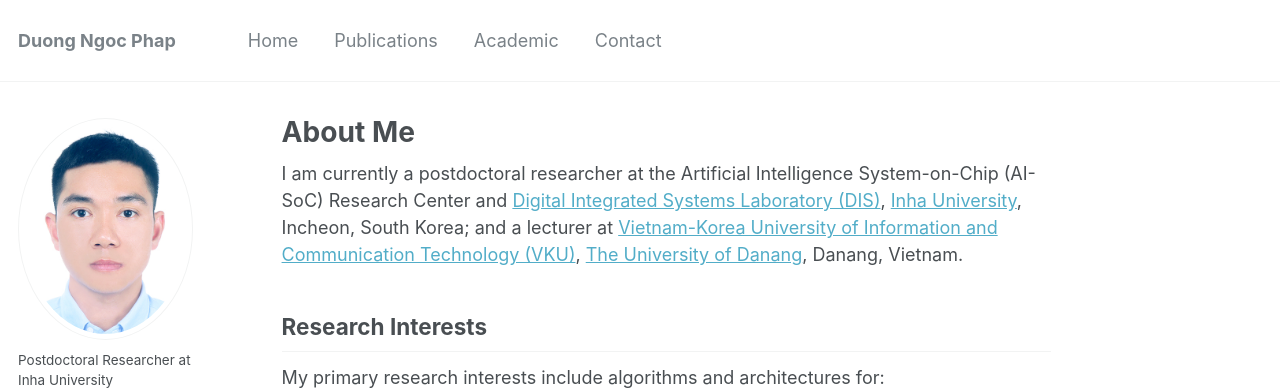
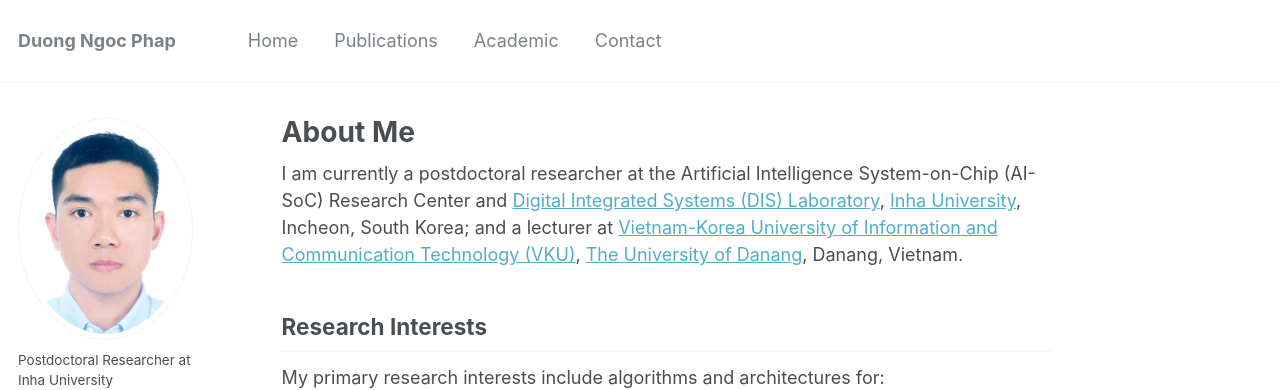
Before and after one commit to phapdn/phapdn.github.io, a Jekyll site: the page built from _pages/about.md, in a window 1280 px wide and 900 px high. Shown: the top 390 px of the window. Built offline with Jekyll 4.4.1, drawn with Linux system fonts in a browser that asks for light colours; some web fonts are replaced.

```diff
--- a/_pages/about.md
+++ b/_pages/about.md
@@ -7,7 +7,7 @@ redirect_from:
   - /about/
   - /about.html
 ---
-I am currently a postdoctoral researcher at the Artificial Intelligence System-on-Chip (AI-SoC) Research Center and [Digital Integrated Systems Laboratory (DIS)](https://sites.google.com/view/inhasoc), [Inha University](https://eng.inha.ac.kr/eng/index.do), Incheon, South Korea; and a lecturer at [Vietnam-Korea University of Information and Communication Technology (VKU)](https://vku.udn.vn/), [The University of Danang](https://www.udn.vn/english), Danang, Vietnam.
+I am currently a postdoctoral researcher at the Artificial Intelligence System-on-Chip (AI-SoC) Research Center and [Digital Integrated Systems (DIS) Laboratory](https://sites.google.com/view/inhasoc), [Inha University](https://eng.inha.ac.kr/eng/index.do), Incheon, South Korea; and a lecturer at [Vietnam-Korea University of Information and Communication Technology (VKU)](https://vku.udn.vn/), [The University of Danang](https://www.udn.vn/english), Danang, Vietnam.
 
 <!--
 I received the B.S. degree in Electronic and Telecommunication Engineering from the University of Science and Technology - The University of Danang, in 2009, the M.S. degree in Electronic Engineering from The University of Danang, Vietnam, in 2015, and the Ph.D. degree in Information and Communication Engineering from Inha University, Korea, in 2022.
```
